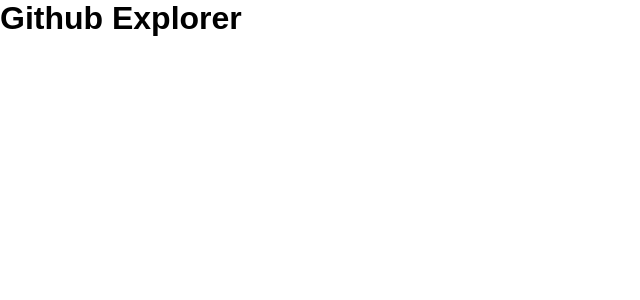
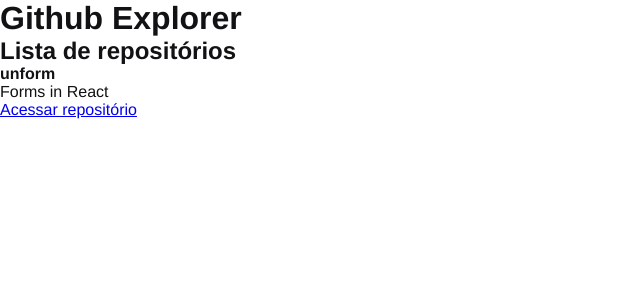
Before and after one commit to arilsonsouza/rocketseat-ignite-react, a React app in the folder 01-github-explorer/: page / in a window 1280 px wide. Shown: the top 300 px of the page, without its empty margins (0-640 px from the left). Built offline with nearby package versions, Linux system fonts and the light colour scheme; the HTML template or start-up script is replaced by a standard one.

Commit message:
Props in react

```diff
--- a/01-github-explorer/src/App.jsx
+++ b/01-github-explorer/src/App.jsx
@@ -1,7 +1,14 @@
 import React from "react";
+
+import { RepositoryList } from './components/RepositoryList';
 
 import './styles/global.scss';
 
 export function App() {
-  return <h1>Github Explorer</h1>
+  return (
+    <div>
+      <h1>Github Explorer</h1>
+      <RepositoryList />
+    </div>
+  );
 }
--- /dev/null
+++ b/01-github-explorer/src/components/RepositoryItem.jsx
@@ -0,0 +1,11 @@
+export function RepositoryItem({ repository: repository }) {
+  return (
+    <li>
+      <strong>{repository.name}</strong>
+      <p>{repository.description}</p>
+      <a href={repository.link}>
+        Acessar repositório
+      </a>
+    </li>
+  );
+}
--- /dev/null
+++ b/01-github-explorer/src/components/RepositoryList.jsx
@@ -0,0 +1,17 @@
+import { RepositoryItem } from './RepositoryItem';
+
+const repository = {
+  name: 'unform',
+  description: 'Forms in React',
+  link: 'https://github.com/unform/unform',
+}
+export function RepositoryList() {
+  return (
+    <section className='repository-list'>
+      <h1>Lista de repositórios</h1>
+      <ul>
+        <RepositoryItem repository={repository} />
+      </ul>
+    </section>
+  );
+}
--- a/01-github-explorer/src/styles/global.scss
+++ b/01-github-explorer/src/styles/global.scss
@@ -5,5 +5,7 @@
 }
 
 body {
-  font-family: Arial, Helvetica, sans-serif;
+  font-family: 'Helvetica Neue', Arial, sans-serif;
+  font-size:  16px;
+  color: #121214;
 }
```
